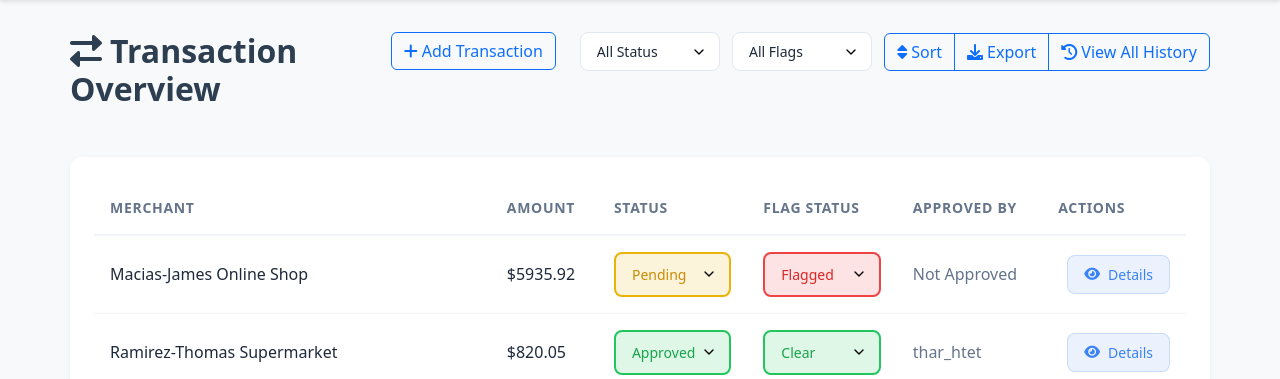
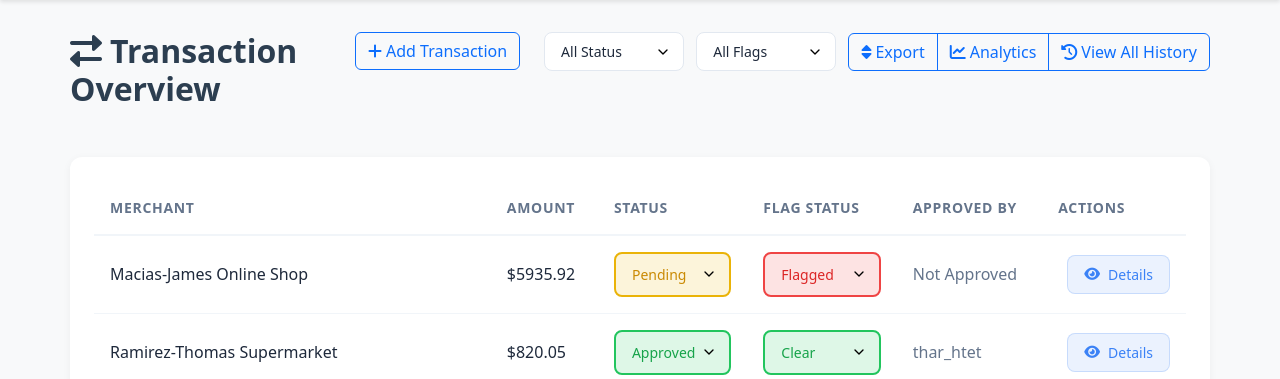
Before and after one commit to TharHtet236401/auditDashboard, a Django app: page /home/ in a window 1280 px wide. Shown: the part 56-435 px from the top of the page. Run offline with Django 5.2, Linux system fonts and the light colour scheme; a user stored in the database is signed in; data comes from the database, SQL or seed files in the repository; both versions use the stored data as it was after the commit; some libraries are stand-ins or nearby versions.

Commit message:
added analytics page and working

```diff
--- a/auditApp/templates/partials/home_content.html
+++ b/auditApp/templates/partials/home_content.html
@@ -43,10 +43,13 @@
             </div>
             <div class="btn-group" role="group">
                 <button type="button" class="btn btn-outline-primary">
-                    <i class="fas fa-sort me-1"></i>Sort
+                    <i class="fas fa-sort me-1"></i>Export
                 </button>
-                <button type="button" class="btn btn-outline-primary">
-                    <i class="fas fa-download me-1"></i>Export
+                <button hx-get="{% url 'analytics' %}"
+                        hx-target="#transaction-container"
+                        hx-swap="innerHTML"
+                        class="btn btn-outline-primary">
+                    <i class="fas fa-chart-line me-1"></i>Analytics
                 </button>
                 <button hx-get="{% url 'all_history' %}"
                         hx-target="#transaction-container"
--- a/auditApp/urls.py
+++ b/auditApp/urls.py
@@ -13,4 +13,5 @@ urlpatterns = [
     path('all-history/', views.all_transaction_history, name='all_history'),
     path('delete-transaction/<int:pk>/', views.delete_transaction, name='delete_transaction'),
     path('delete-transactions/', views.multiple_delete_transaction, name='multiple_delete_transaction'),
+    path('analytics/', views.analytics_view, name='analytics'),
 ]
--- a/auditApp/views.py
+++ b/auditApp/views.py
@@ -289,3 +289,7 @@ def multiple_delete_transaction(request):
         messages.error(request, f"An unexpected error occurred: {e}")
 
     return redirect('home')
+
+
+def analytics_view(request):
+    return render(request, 'partials/analytics.html')
```
Also changed, not shown: auditApp/templates/partials/analytics.html (added, +20 -0 lines), db.sqlite3.
